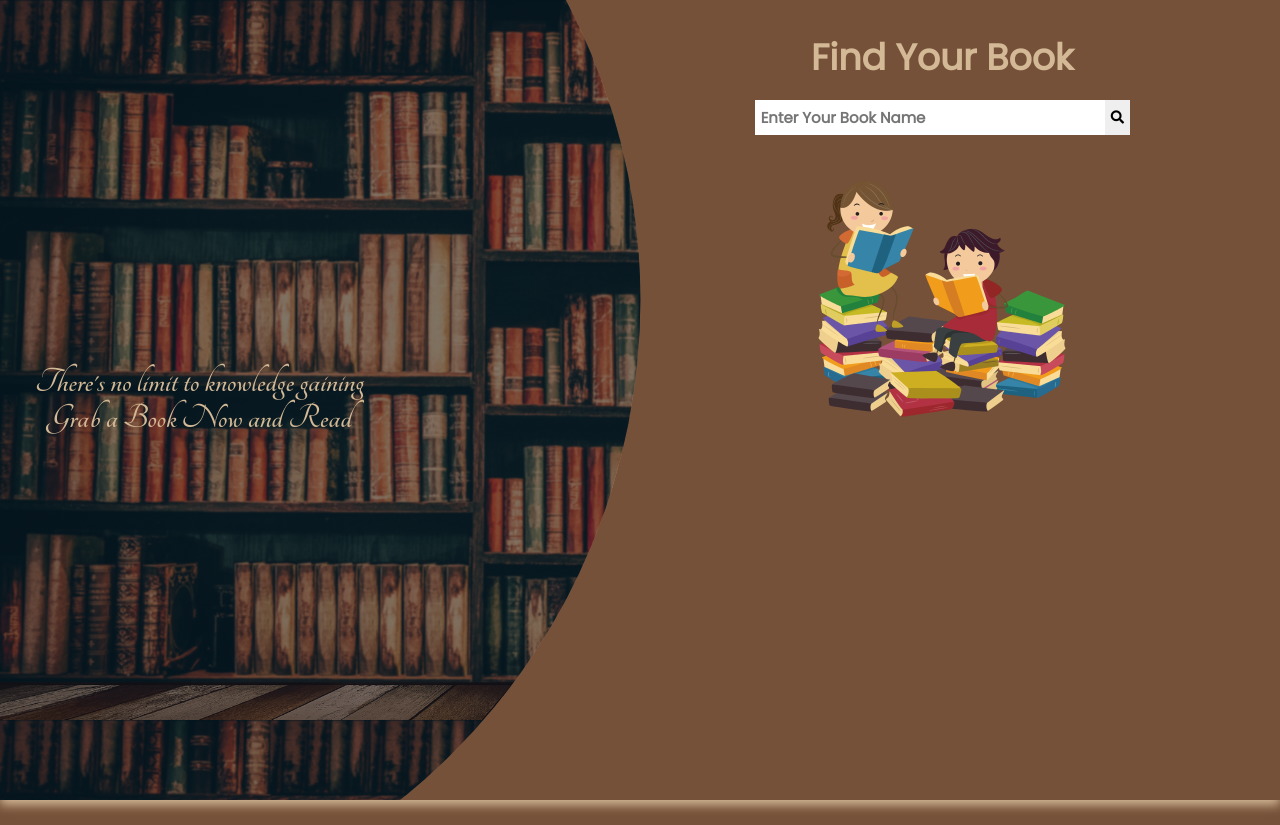
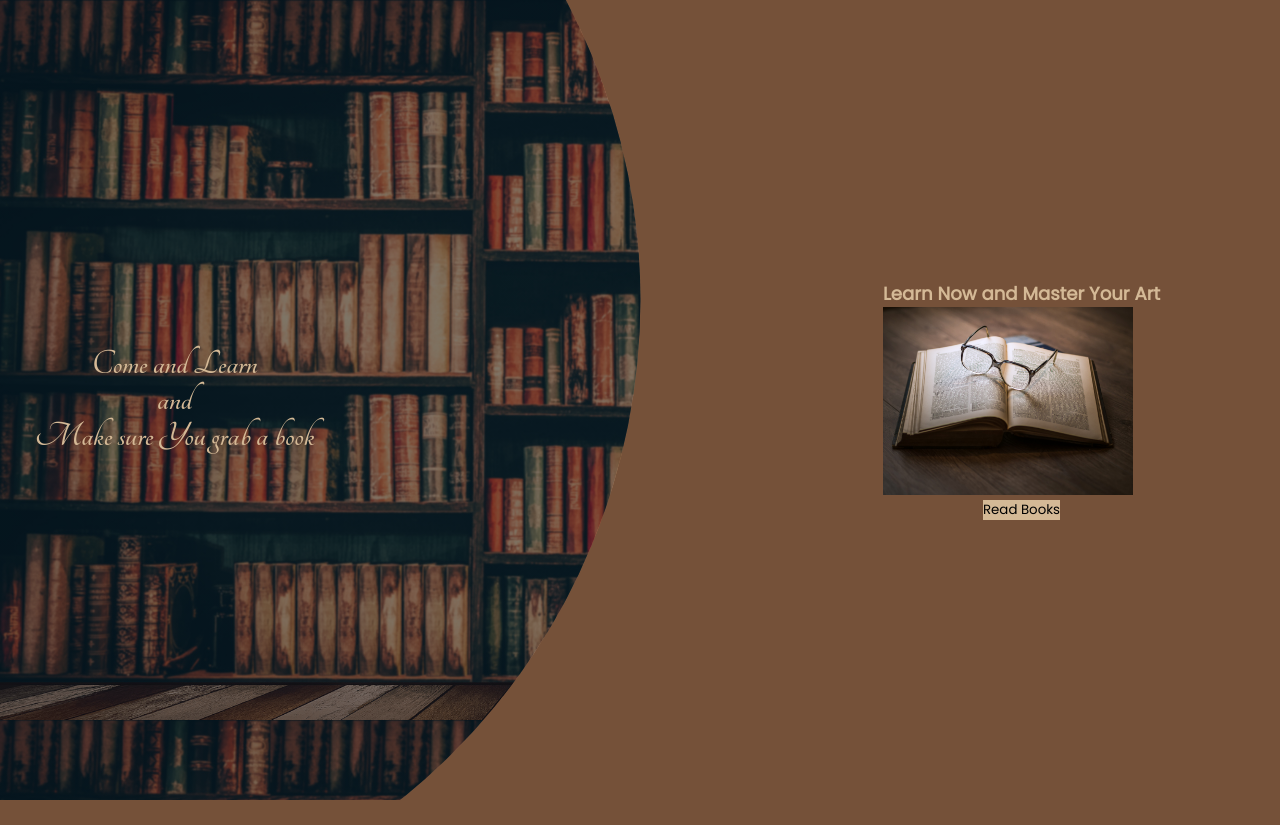
Before and after one commit to puritymwaura/e-access-books, a React (Create React App) app: page / in a window 1280 px wide. After the commit the page ends 800 px from the top, so only its background shows below. Built offline with nearby package versions, Linux system fonts and the light colour scheme.

Commit message:
finishing on my welcome page and creating login file

```diff
--- a/src/App.js
+++ b/src/App.js
@@ -1,11 +1,14 @@
 import React from "react";
 import Main from "./components/Main";
-import "./components/style.css"
+import "./components/style.css";
+import Welcome from "./components/Welcome";
+
 
 function App() {
   return (
     <div>
-      <Main />
+      <Welcome />
+      {/*<Main />*/}
     </div>
   );
 }
--- a/src/components/Welcome.js
+++ b/src/components/Welcome.js
@@ -1,11 +1,20 @@
 import React from "react";
+// import Main from "./Main";
 
 function Welcome(){
     return(
         <div>
-            <div className="welcomeText">
-                <h1>Welcome to Learn and Make sure You grab a book</h1>
+            <div className="welcome container-fluid">
+                <div className="welcomeText">
+                    <h1>Come and Learn <br /> and <br />Make sure You grab a book</h1>
+                </div>
+                <div className="getstarted">
+                    <h2>Learn Now and Master Your Art</h2>
+                    <img src="./images/glasses-1052010_1920.jpg" alt=" " />
+                    <p><button id="btn">Read Books</button></p>
+                </div>
             </div>
+
         </div>
     )
 }
--- a/src/components/style.css
+++ b/src/components/style.css
@@ -5,6 +5,7 @@
     margin: 0;
     box-sizing: border-box;
     font-family: 'Poppins', sans-serif;
+    text-decoration: none;
 }
 
 :root{
@@ -203,3 +204,82 @@ html{
     text-align: justify;
     font-size: 13px;
 }
+
+.welcome{
+    width: 100%;
+    height: 100vh;
+    color: var(--secondary-color);
+    box-shadow: 0 5px 10px var(--secondary-color);
+    display: flex;
+    align-items: center;
+    position: relative;
+    justify-content: space-between;
+}
+
+.welcome::before{
+    content: "";
+    position: absolute;
+    top: 0;
+    left: 0;
+    width: 100%;
+    height: 100%;
+    background: linear-gradient(rgba(0,0,0,0.5), rgba(0,0,0,0.5)), url(./bg1.png);
+    clip-path: circle(60% at left 300px);
+    z-index: -1;
+}
+
+.welcomeText h1{
+    font-size: 3rem;
+    text-align: center;
+    margin-left: 35px;
+    font-family: 'Tangerine', sans-serif;
+    font-weight: 900;
+}
+
+.welcome .getstarted{
+    margin-right: 120px;
+}
+
+.welcome .getstarted img{
+    width: 250px;
+}
+
+.welcome .getstarted p{
+    text-align: center;
+}
+
+.welcome .getstarted button{
+    border: none;
+    outline: none;
+    cursor: pointer;
+    background: var(--secondary-color);
+}
+
+.welcome .getstarted button:hover{
+    background: var(--primary-color);
+    color: var(--secondary-color);
+}
+
+/*
+.welcome{
+    position: absolute;
+    top: 10px;
+    right: 150px;
+    text-align: center;
+}
+
+/* .welcome .getstarted{
+    margin-left: 50%;
+} */
+/*
+.welcome .getstarted h2{
+    font-size: 3rem;
+    margin-top: 20px;
+    margin-bottom: 15px;
+}
+*/
+/*
+.welcome .getstarted img{
+    margin-top: 30px;
+    width: 250px;
+}  */
```
Also changed, not shown: public/images/glasses-1052010_1920.jpg (added), src/components/LogIn.js (added).
